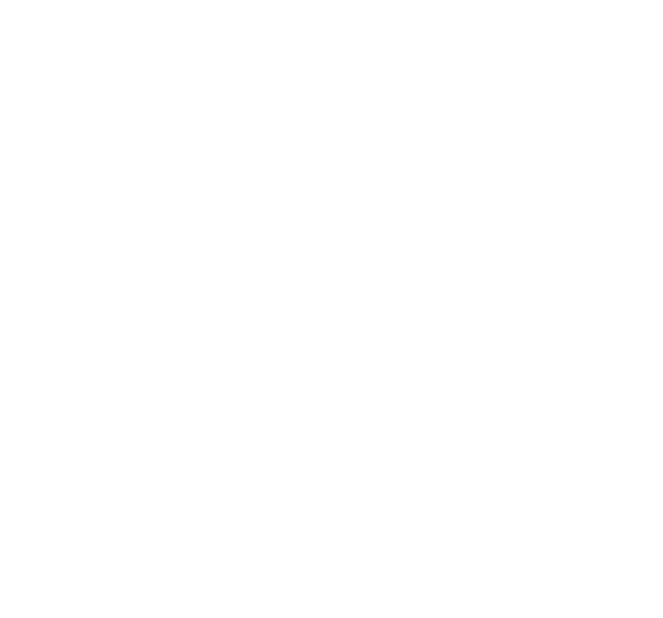
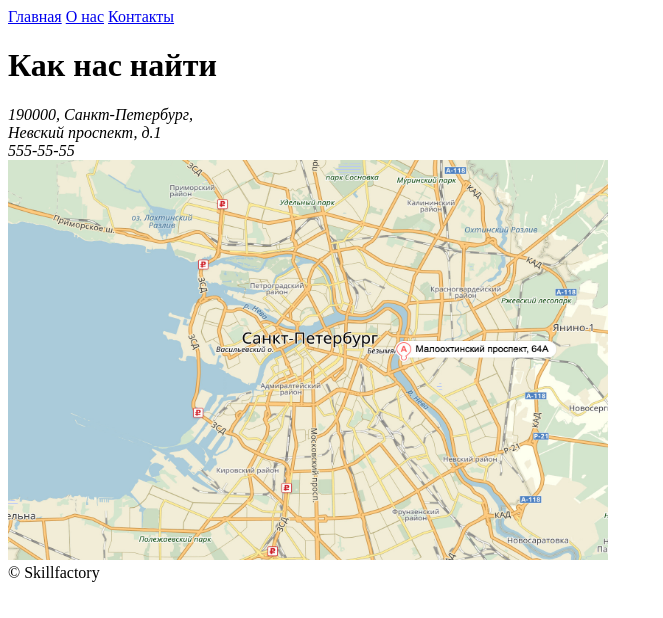
Before and after one commit to Shadyz10/homework2-html, a plain HTML site: page pages/contacts.html in a window 1280 px wide. Shown: the whole page, without its empty margins (0-663 px from the left). Drawn offline with Linux system fonts and the light colour scheme.

Commit message:
add files and complete lesson

```diff
--- /dev/null
+++ b/css/style.css
@@ -0,0 +1,4 @@
+img {
+    width: 600px;
+    height: 400px;
+}
--- a/pages/about.html
+++ b/pages/about.html
@@ -0,0 +1,23 @@
+<!DOCTYPE html>
+<html lang="en">
+  <head>
+    <meta charset="UTF-8" />
+    <meta name="viewport" content="width=device-width, initial-scale=1.0" />
+    <title>О нас - моя первая веб-страница</title>
+    <link rel="stylesheet" href="/css/style.css">
+  </head>
+  <body>
+    <header>
+      <a href="./index.html">Главная</a>
+      <a href="#">О нас</a>
+      <a href="./contacts.html">Контакты</a>
+    </header>
+    <main>
+      <h1>О нас</h1>
+      <p>Клуб молодых паращютистов<br>10 взлетов - 10 приземлений</p>
+    </main>
+    <footer>
+      <span>&copy;&nbsp;Skillfactory</span>
+    </footer>
+  </body>
+</html>
--- a/pages/contacts.html
+++ b/pages/contacts.html
@@ -0,0 +1,32 @@
+<!DOCTYPE html>
+<html lang="en">
+  <head>
+    <meta charset="UTF-8" />
+    <meta name="viewport" content="width=device-width, initial-scale=1.0" />
+    <title>Контакты - моя первая веб-страница</title>
+    <link rel="stylesheet" href="/css/style.css">
+  </head>
+  <body>
+    <header>
+      <a href="./index.html">Главная</a>
+      <a href="./about.html">О нас</a>
+      <a href="#">Контакты</a>
+    </header>
+    <main>
+      <div class="address__lock">
+        <h1>Как нас найти</h1>
+        <address>
+          190000, Санкт-Петербург,<br />
+          Невский проспект, д.1<br />
+          555-55-55<br />
+        </address>
+      </div>
+      <div class="addres__img">
+        <img src="/images/imgAddres.jpg" alt="Геопозиция">
+      </div>
+    </main>
+    <footer>
+      <span>&copy;&nbsp;Skillfactory</span>
+    </footer>
+  </body>
+</html>
```
Also changed, not shown: pages/index.html (+3 -1 lines), images/imgAddres.jpg (added).
